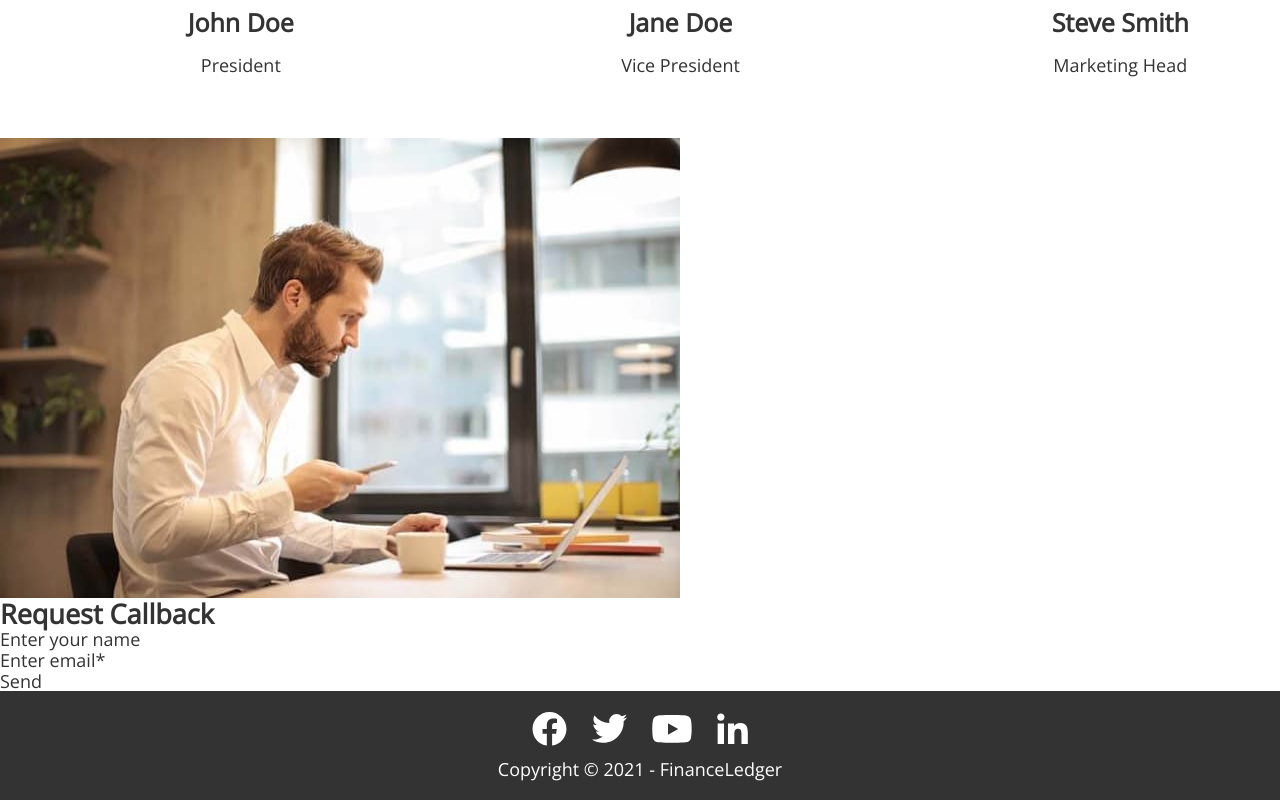
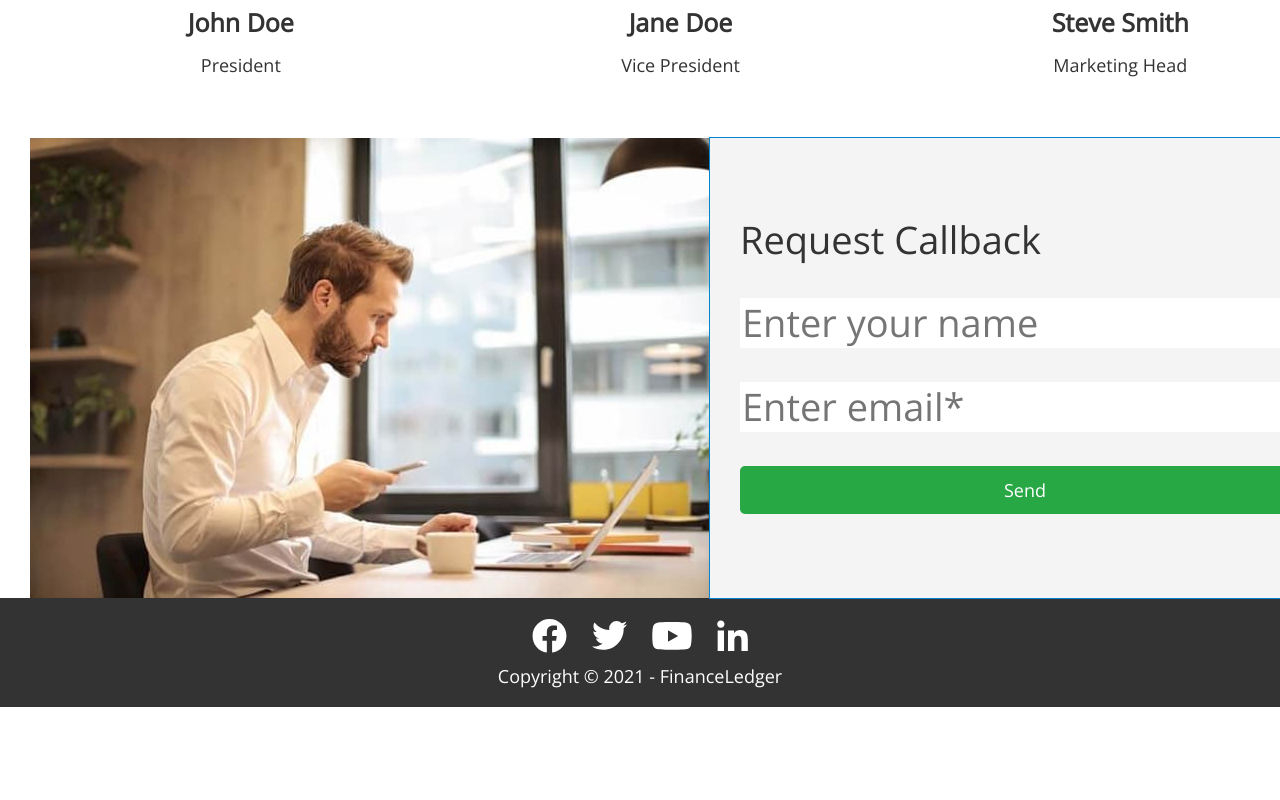
Before and after one commit to Hlafira/fson61-brave-people, a plain HTML site: page index.html in a window 1280 px wide. Shown: the part 3317-4117 px from the top of the page. After the commit the page ends 4024 px from the top, so only its background shows below. Drawn offline with nearby package versions, Linux system fonts and the light colour scheme.

Commit message:
callback

```diff
--- a/css/styles.css
+++ b/css/styles.css
@@ -434,4 +434,56 @@ address {
   color: var(--secondary-text-color);
 }
 
-/* ==================Footer==================== */
+/* ==================callback==================== */
+.callback {
+  display: flex;
+  flex-direction: row;
+  flex-wrap: nowrap;
+  /* justify-content: space-between; */
+}
+
+.input-field {
+  padding-left: 30px;
+  padding-right: 30px;
+  margin-bottom: 34px;
+}
+.callback-input-field {
+  display: flex;
+  flex-direction: column;
+  flex-wrap: wrap;
+  justify-content: space-evenly;
+  align-items: stretch;
+  /* gap: 30px; */
+
+  border: none;
+  padding: 0;
+}
+
+.form-callback {
+  outline: 1px solid #0284d0;
+  width: 100%;
+  align-items: center;
+  background-color: var(--bg-color);
+}
+
+.callback-title {
+  margin-left: auto;
+  margin-right: auto;
+  margin-bottom: 34px;
+  padding-top: 78px;
+  padding-left: 30px;
+}
+.form-input {
+  width: 100%;
+  border: none;
+  font-family: 'Open Sans';
+  font-style: normal;
+  font-weight: 300;
+  font-size: 38px;
+  line-height: 1.26;
+}
+
+.btn-submit {
+  margin-left: 30px;
+  margin-right: 30px;
+}
--- a/index.html
+++ b/index.html
@@ -239,17 +239,28 @@
 
       <!-- REQUEST CALLBACK -->
 
-      <section class="callback">
+      <section class="request-callback">
+        <div class="container callback">
           <img
             src="./images/reqwest-callback/Rectangle.jpg"
             alt="callback you"
             width="680px"
             height="460px"
           />
-        <h2 class="callback-tittle">Request Callback</h2>
-        <p class="callback-text">Enter your name</p>
-        <p class="callback-text">Enter email*</p>
-        <p class="callback-text">Send</p>
+
+          <form action="#" class="form-callback">
+            <h2 class="callback-title title">Request Callback</h2>
+            <div class="callback-input-field">
+              <label class="input-field">
+                <input type="name" class="form-input" placeholder="Enter your name" name="name" />
+              </label>
+              <label class="input-field">
+                <input type="email" class="form-input" placeholder="Enter email*" name="email" />
+              </label>
+              <button class="btn-submit button" type="submit">Send</button>
+            </div>
+          </form>
+        </div>
       </section>
     </main>
 
```
Lines whose indentation alone changed are shown as unchanged.
